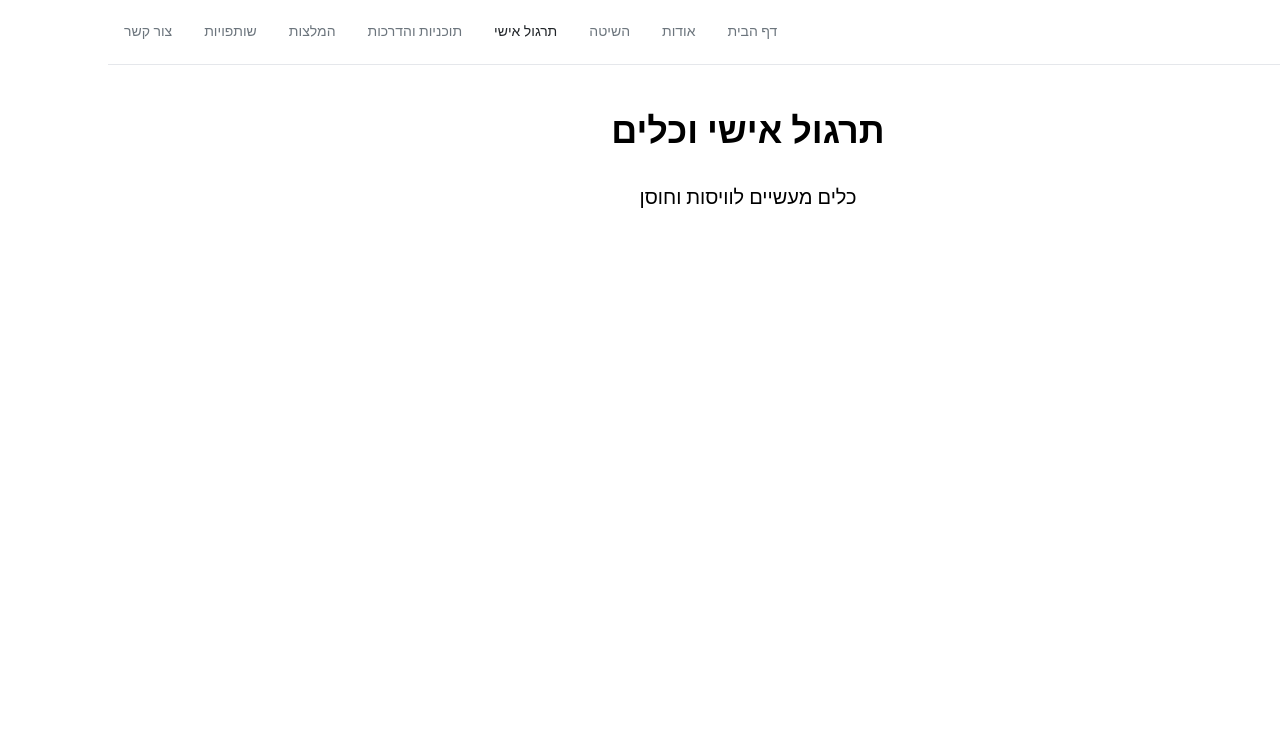
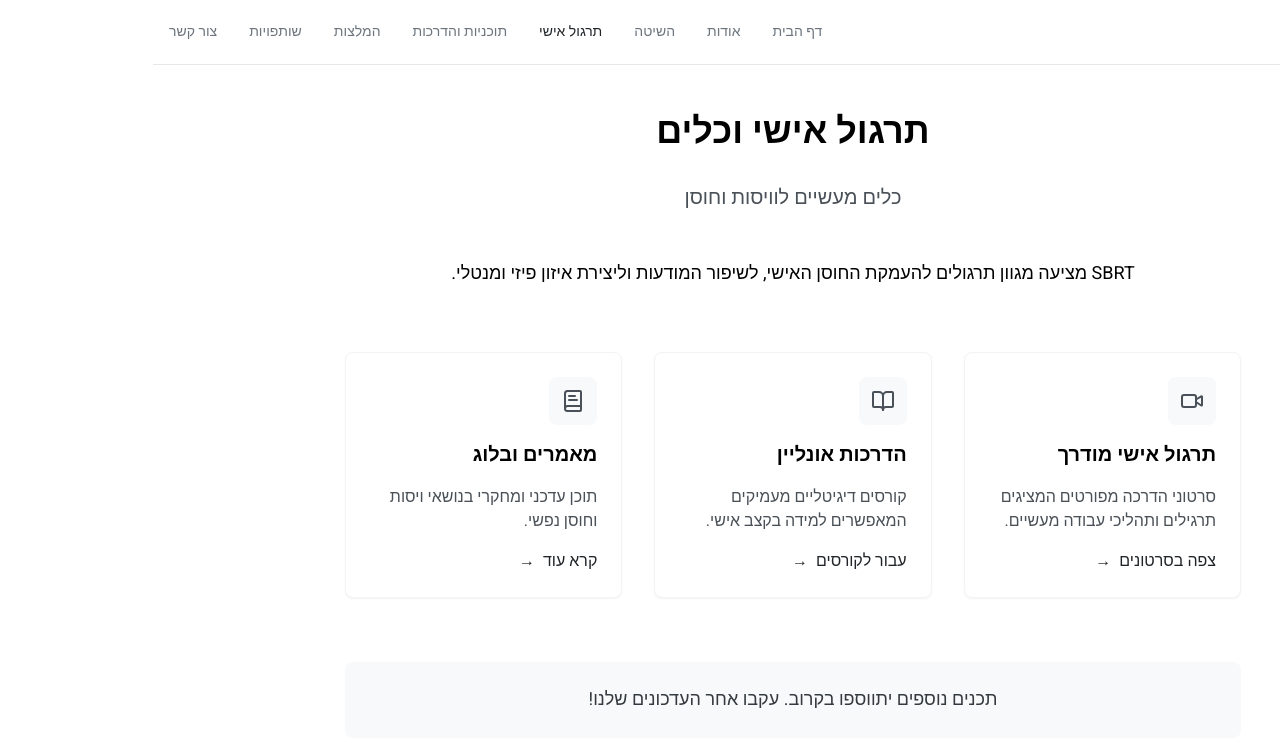
Before and after one commit to RoiHirsh/sbrt-harmony-path, a React (Vite) app: page /practice in a window 1280 px wide. Shown: the top 746 px of the page. Built offline with nearby package versions, Linux system fonts and the light colour scheme.

Commit message:
Update Practice page content
Updates the content of the Practice page with new information about personal practice and resources.

```diff
--- a/src/pages/Practice.tsx
+++ b/src/pages/Practice.tsx
@@ -1,12 +1,86 @@
+
+import { Video, BookOpen, BookText } from "lucide-react";
+import { Link } from "react-router-dom";
 
 const Practice = () => {
   return (
     <div className="container mx-auto px-4 py-12">
       <h1 className="text-4xl font-bold mb-8 text-center">תרגול אישי וכלים</h1>
       <div className="max-w-4xl mx-auto">
-        <p className="text-xl mb-6 text-center">
+        <p className="text-xl mb-12 text-center text-sbrt-600">
           כלים מעשיים לוויסות וחוסן
         </p>
+
+        {/* Introduction */}
+        <div className="mb-16 text-lg text-center">
+          <p>
+            SBRT מציעה מגוון תרגולים להעמקת החוסן האישי, לשיפור המודעות וליצירת איזון פיזי ומנטלי.
+          </p>
+        </div>
+
+        {/* Resources Grid */}
+        <div className="grid md:grid-cols-3 gap-8 mb-16">
+          {/* Guided Practice Videos */}
+          <div className="bg-white p-6 rounded-lg shadow-sm border border-gray-100 hover:shadow-md transition-shadow">
+            <div className="h-12 w-12 bg-sbrt-50 rounded-lg flex items-center justify-center mb-4">
+              <Video className="w-6 h-6 text-sbrt-600" />
+            </div>
+            <h3 className="text-xl font-semibold mb-4">תרגול אישי מודרך</h3>
+            <p className="text-sbrt-600 mb-4">
+              סרטוני הדרכה מפורטים המציגים תרגילים ותהליכי עבודה מעשיים.
+            </p>
+            <Link
+              to="#"
+              className="text-sbrt-800 font-medium hover:text-sbrt-600 transition-colors inline-flex items-center gap-2"
+            >
+              צפה בסרטונים
+              <span>→</span>
+            </Link>
+          </div>
+
+          {/* Online Courses */}
+          <div className="bg-white p-6 rounded-lg shadow-sm border border-gray-100 hover:shadow-md transition-shadow">
+            <div className="h-12 w-12 bg-sbrt-50 rounded-lg flex items-center justify-center mb-4">
+              <BookOpen className="w-6 h-6 text-sbrt-600" />
+            </div>
+            <h3 className="text-xl font-semibold mb-4">הדרכות אונליין</h3>
+            <p className="text-sbrt-600 mb-4">
+              קורסים דיגיטליים מעמיקים המאפשרים למידה בקצב אישי.
+            </p>
+            <Link
+              to="#"
+              className="text-sbrt-800 font-medium hover:text-sbrt-600 transition-colors inline-flex items-center gap-2"
+            >
+              עבור לקורסים
+              <span>→</span>
+            </Link>
+          </div>
+
+          {/* Articles and Blog */}
+          <div className="bg-white p-6 rounded-lg shadow-sm border border-gray-100 hover:shadow-md transition-shadow">
+            <div className="h-12 w-12 bg-sbrt-50 rounded-lg flex items-center justify-center mb-4">
+              <BookText className="w-6 h-6 text-sbrt-600" />
+            </div>
+            <h3 className="text-xl font-semibold mb-4">מאמרים ובלוג</h3>
+            <p className="text-sbrt-600 mb-4">
+              תוכן עדכני ומחקרי בנושאי ויסות וחוסן נפשי.
+            </p>
+            <Link
+              to="#"
+              className="text-sbrt-800 font-medium hover:text-sbrt-600 transition-colors inline-flex items-center gap-2"
+            >
+              קרא עוד
+              <span>→</span>
+            </Link>
+          </div>
+        </div>
+
+        {/* Coming Soon Notice */}
+        <div className="bg-sbrt-50 p-6 rounded-lg text-center">
+          <p className="text-lg text-sbrt-700">
+            תכנים נוספים יתווספו בקרוב. עקבו אחר העדכונים שלנו!
+          </p>
+        </div>
       </div>
     </div>
   );
```
